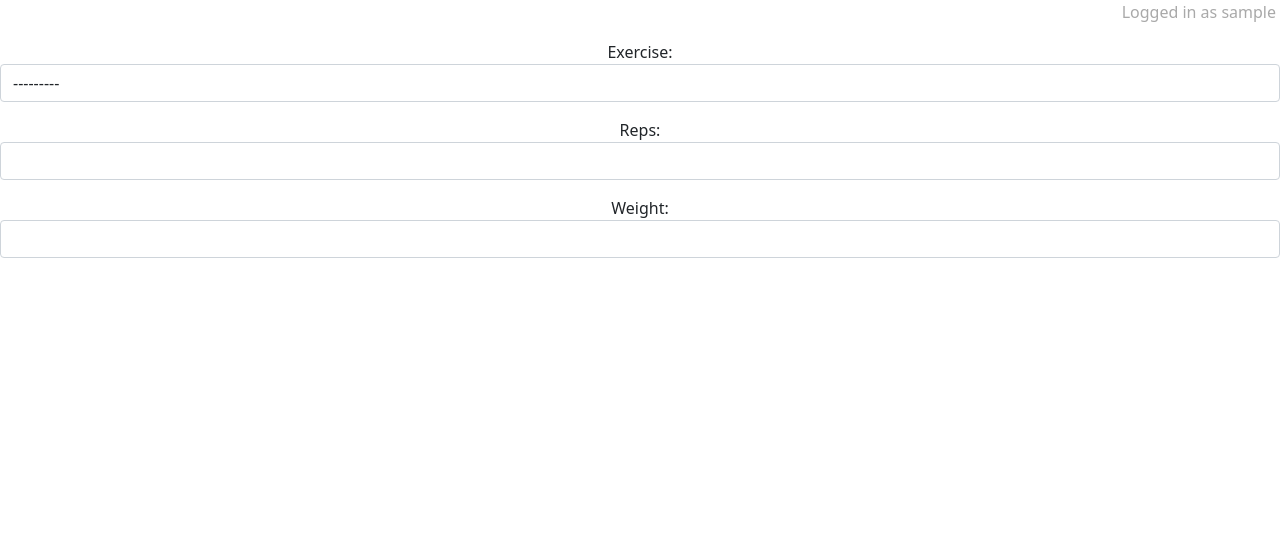
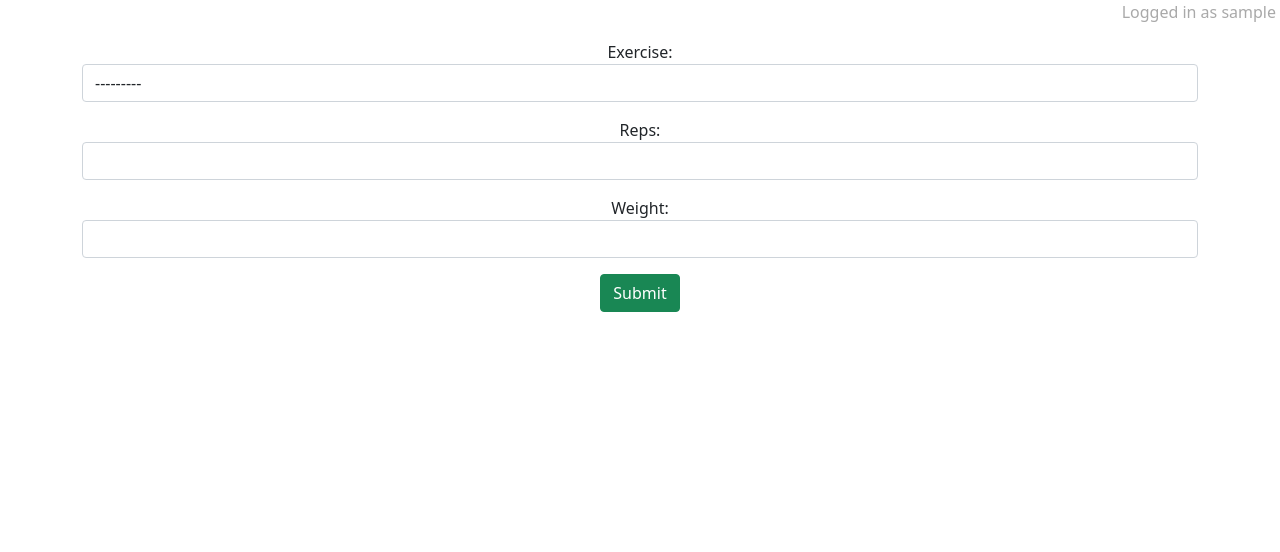
Before and after one commit to judewoolls/ClassFit, a Django app: template logbook/templates/logbook/edit_score.html in a window 1280 px wide. Shown: the part 56-608 px from the top of the page. Run offline with Django 4.2, Linux system fonts and the light colour scheme; the template is opened without the code that fills it: values that come from a table or form of the project are taken from there, others are empty; the visitor is signed in with stand-in values (Sample User, id 1).

Commit message:
add edit functionality to the scores

```diff
--- a/classfit/settings.py
+++ b/classfit/settings.py
@@ -29,7 +29,7 @@ TEMPLATES_DIR = os.path.join(BASE_DIR, 'templates')
 SECRET_KEY = os.environ.get("SECRET_KEY")
 
 # SECURITY WARNING: don't run with debug turned on in production!
-DEBUG = True
+DEBUG = False
 
 ALLOWED_HOSTS = ['localhost','.herokuapp.com']
 
--- a/logbook/templates/logbook/edit_score.html
+++ b/logbook/templates/logbook/edit_score.html
@@ -1,5 +1,16 @@
 {% extends 'base.html'%}
 
 {% block content %}
-{{ scoreform.as_p}}
+<div class="container">
+    <div class="row">
+        <div class="col-12">
+            <form method="post" action="{% url 'edit_score' score.id %}">
+                {% csrf_token %}
+                {{ scoreform.as_p}}
+                <button type="submit" class="btn btn-success">Submit</button>
+            </form>
+        </div>
+    </div>
+</div>
+
 {% endblock content%}
--- a/logbook/views.py
+++ b/logbook/views.py
@@ -47,5 +47,6 @@ def edit_score(request, score_id):
             return redirect('open_log')
 
     return render(request, 'logbook/edit_score.html', {
-        'scoreform': scoreform
+        'scoreform': scoreform,
+        'score': score
     })
```
